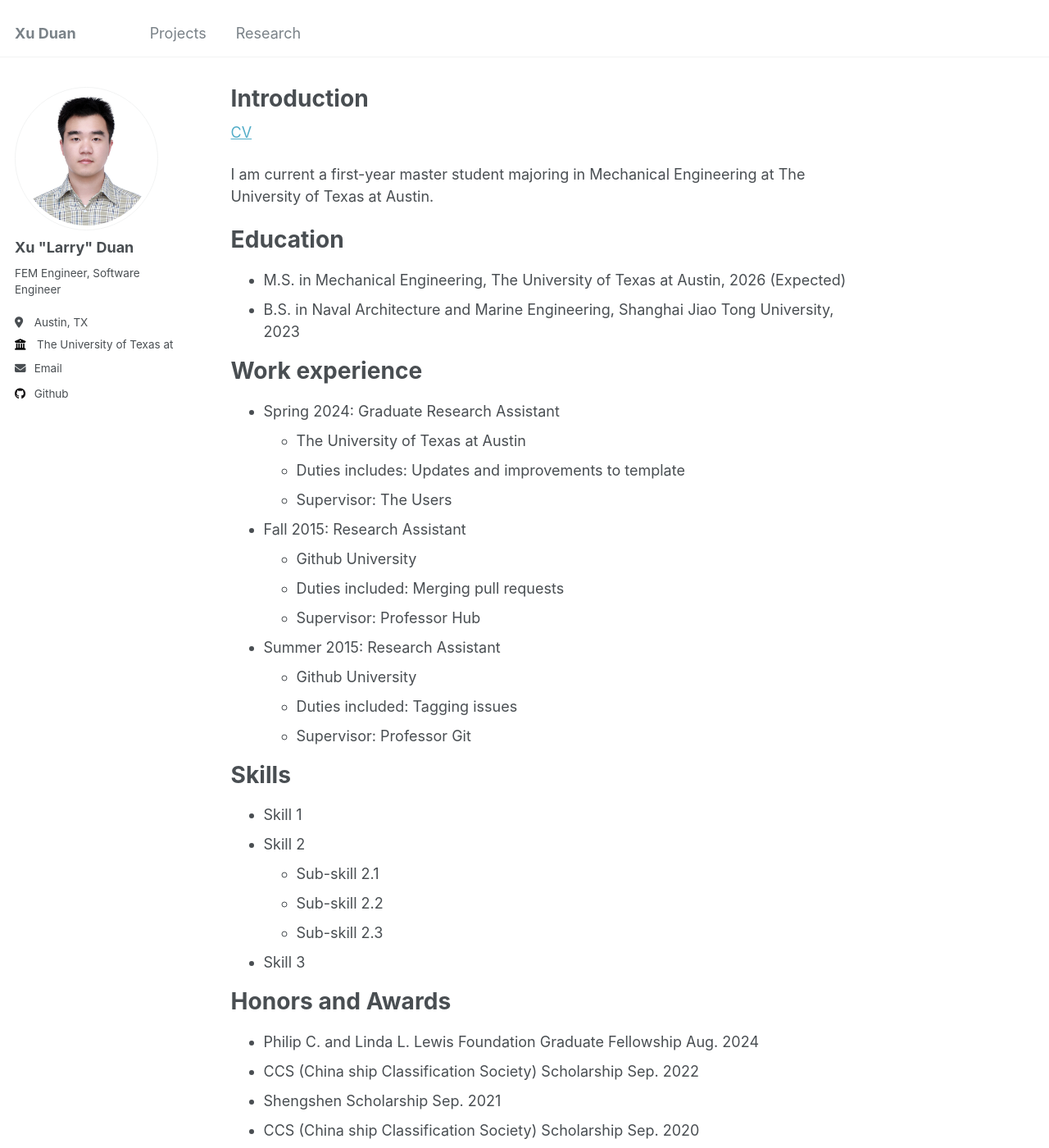
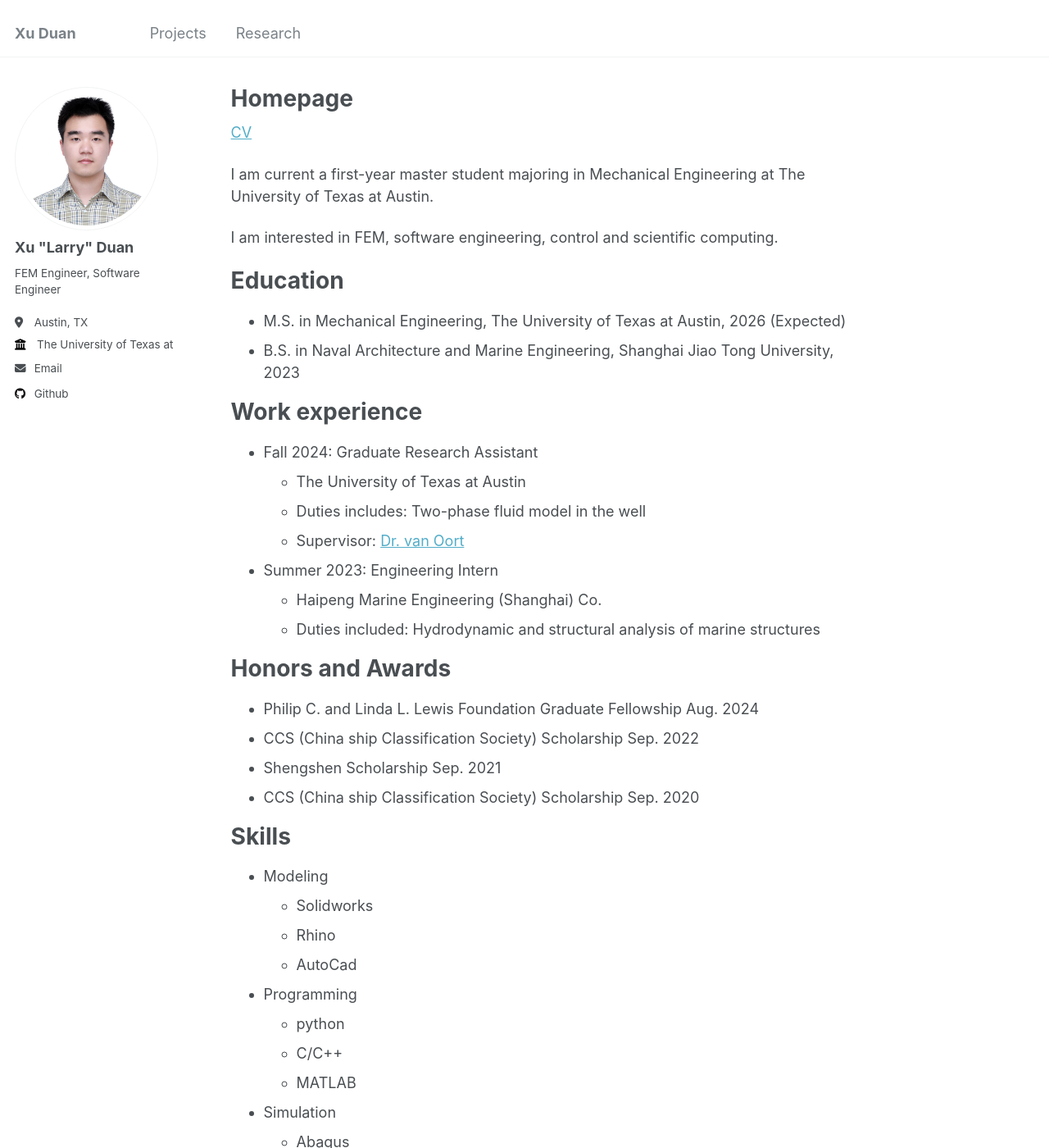
Before and after one commit to Xu-Duan/Xu-Duan.github.io, a Jekyll site: the page built from _pages/about.md, in a window 1280 px wide and 1400 px high. Shown: the whole window at 82% size. Built offline with Jekyll 4.4.1, drawn with Linux system fonts in a browser that asks for light colours; some of the changed text lies outside the part shown.

Commit message:
modify about Skills

```diff
--- a/_pages/about.md
+++ b/_pages/about.md
@@ -1,6 +1,6 @@
 ---
 permalink: /
-title: "Introduction"
+title: "Homepage"
 author_profile: true
 redirect_from:
   - /about/
@@ -14,6 +14,8 @@
 
 I am current a first-year master student majoring in Mechanical Engineering at The University of Texas at Austin.
 
+I am interested in FEM, software engineering, control and scientific computing.
+
 Education
 ======
 * M.S. in Mechanical Engineering, The University of Texas at Austin, 2026 (Expected)
@@ -21,29 +23,14 @@
 
 Work experience
 ======
-* Spring 2024: Graduate Research Assistant
+* Fall 2024: Graduate Research Assistant
   * The University of Texas at Austin
-  * Duties includes: Updates and improvements to template
-  * Supervisor: The Users
+  * Duties includes: Two-phase fluid model in the well
+  * Supervisor: [Dr. van Oort](https://www.pge.utexas.edu/facultystaff/faculty-directory/vanoort)
 
-* Fall 2015: Research Assistant
-  * Github University
-  * Duties included: Merging pull requests
-  * Supervisor: Professor Hub
-
-* Summer 2015: Research Assistant
-  * Github University
-  * Duties included: Tagging issues
-  * Supervisor: Professor Git
-
-Skills
-======
-* Skill 1
-* Skill 2
-  * Sub-skill 2.1
-  * Sub-skill 2.2
-  * Sub-skill 2.3
-* Skill 3
+* Summer 2023: Engineering Intern
+  * Haipeng Marine Engineering (Shanghai) Co.
+  * Duties included: Hydrodynamic and structural analysis of marine structures
 
 Honors and Awards
 ======
@@ -51,3 +38,54 @@
   * CCS (China ship Classification Society) Scholarship Sep. 2022
   * Shengshen Scholarship Sep. 2021
   * CCS (China ship Classification Society) Scholarship Sep. 2020
+
+Skills
+======
+* Modeling
+  * Solidworks
+  * Rhino
+  * AutoCad
+* Programming
+  * python
+  * C/C++
+  * MATLAB
+* Simulation
+  * Abaqus
+  * Ansys
+* Linux System
+* Microsoft Office suite
+
+Highlighted Courses
+======
+
+## Mathematics
+  * Calculus
+  * Linear Algebra
+  * Probability and Statistics
+  * Mathematical Methods in Physics
+  * Partial Differential Equations
+  * Matrix Theory
+  * Stochastic Theory
+  * Differential Geometry
+  * Functional Analysis
+  * Multivariate Statistical Analysis
+  * Convex Optimization
+  * Engineering Analysis
+
+## Programming
+  * Thinking and Approach of Programming (C++)
+  * Data Structure (c++)
+  * Java Language
+
+## Mechanics and Thermodynamics
+  * Dynamics
+  * Mechanics of Materials
+  * Structural Mechanics
+  * Ship Vibrations
+  * Finite Element Analysis
+  * Engineering Heat Transfer
+
+## Control
+  * Fundamentals of Control Theory
+  * Introduction to Modern Control
+  * Underwater working system
```
